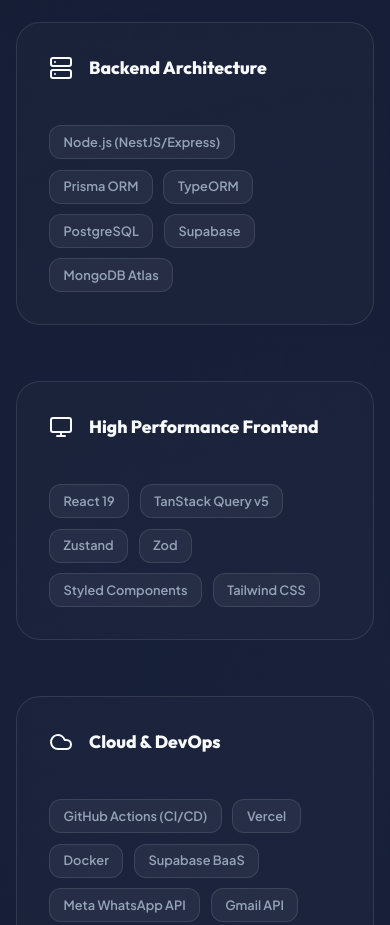
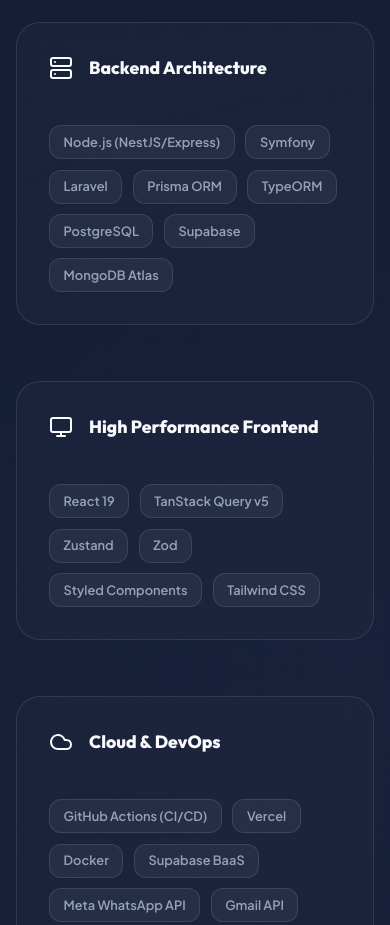
Before and after one commit to oberroaa/otoniel-portfolio, a React (Vite) app: page / in a window 390 px wide. Shown: the part 8340-9265 px from the top of the page. Built offline with nearby package versions, Linux system fonts and the light colour scheme.

Commit message:
feat: add Skills component with categorized technical expertise and responsive layout

```diff
--- a/src/components/Skills.jsx
+++ b/src/components/Skills.jsx
@@ -28,7 +28,7 @@
         {
             icon: <Server className="text-indigo-400" />,
             title: { es: "Arquitectura Backend", en: "Backend Architecture" },
-            items: ["Node.js (NestJS/Express)", "Prisma ORM", "TypeORM", "PostgreSQL", "Supabase", "MongoDB Atlas"]
+            items: ["Node.js (NestJS/Express)", "Symfony", "Laravel", "Prisma ORM", "TypeORM", "PostgreSQL", "Supabase", "MongoDB Atlas"]
         },
         {
             icon: <Monitor className="text-pink-400" />,
```
